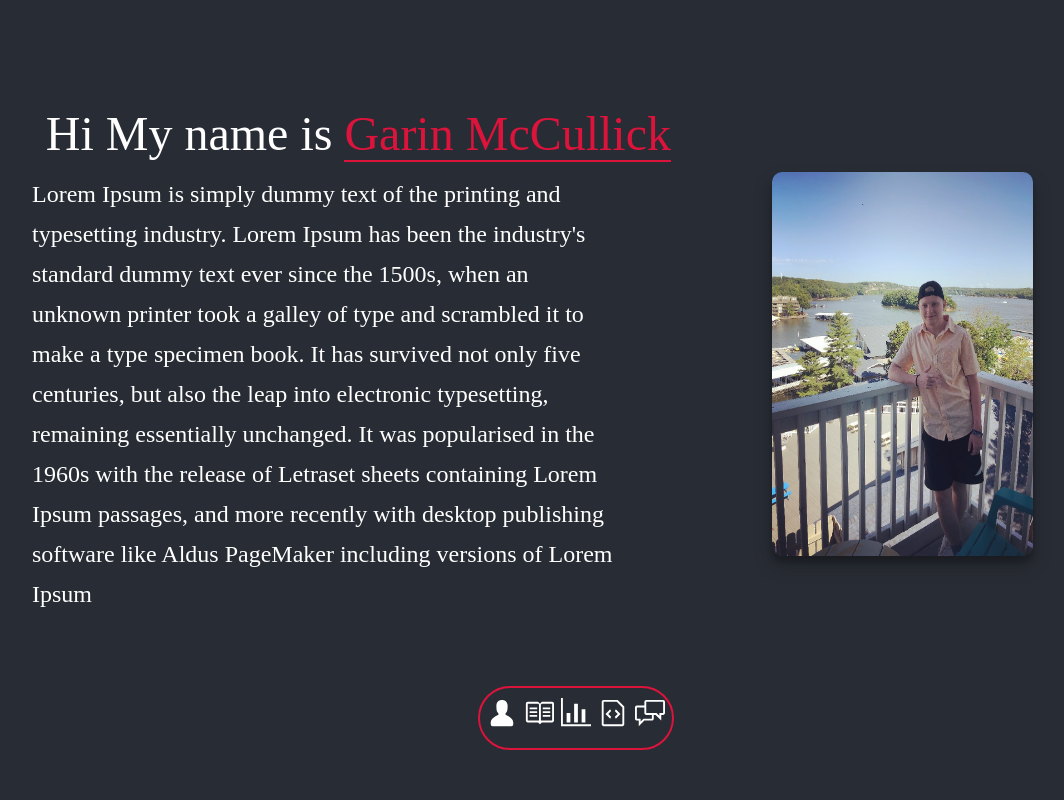
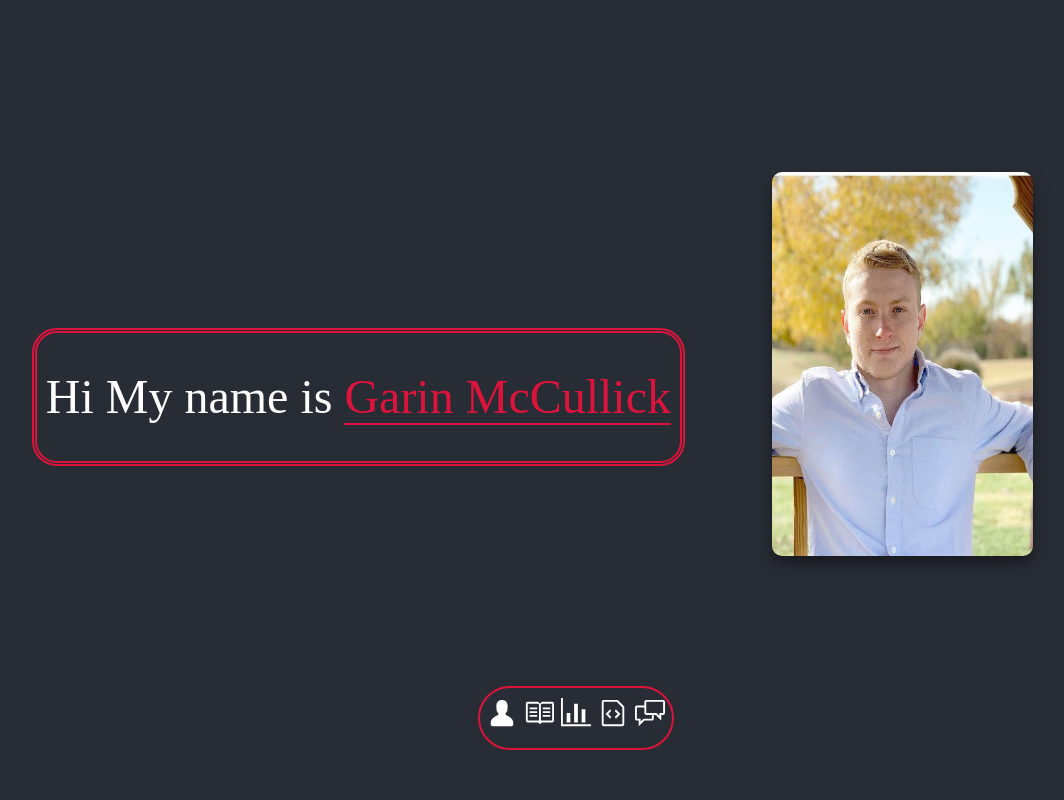
Before and after one commit to GarinMcCullick/PortfolioRedesign, a React (Create React App) app in the folder portfolio/: page / in a window 1280 px wide. Shown: the top 800 px of the page, without its empty margins (64-1128 px from the left). Built offline with nearby package versions, Linux system fonts and the light colour scheme.

Commit message:
changed landing page

```diff
--- a/portfolio/src/Components/LandingPage.js
+++ b/portfolio/src/Components/LandingPage.js
@@ -19,26 +19,27 @@ const InnerContainer = styled.div`
 const About = styled.div`
   width: 60%;
   height: 100%;
+  display: flex;
+  align-items: center;
+  justify-content: center;
 `;
 
 const Title = styled.div`
   margin-top: 10%;
   width: 100%;
-  height: 10%;
+  height: 20%;
   text-align: center;
   font-size: 48px;
+  border: 5px double crimson;
+  display: flex;
+  align-items: center;
+  justify-content: center;
+  border-radius: 25px;
 `;
 
 const Span = styled.span`
   color: crimson;
   border-bottom: 2px solid crimson;
-`;
-
-const Body = styled.div`
-  width: 90%;
-  height: auto;
-  font-size: 24px;
-  line-height: 2.5rem;
 `;
 
 const PictureContainer = styled.div`
@@ -68,23 +69,9 @@ export default function LandingPage() {
               Hi My name is <Span>Garin McCullick</Span>
             </h1>
           </Title>
-          <Body>
-            <p>
-              Lorem Ipsum is simply dummy text of the printing and typesetting
-              industry. Lorem Ipsum has been the industry's standard dummy text
-              ever since the 1500s, when an unknown printer took a galley of
-              type and scrambled it to make a type specimen book. It has
-              survived not only five centuries, but also the leap into
-              electronic typesetting, remaining essentially unchanged. It was
-              popularised in the 1960s with the release of Letraset sheets
-              containing Lorem Ipsum passages, and more recently with desktop
-              publishing software like Aldus PageMaker including versions of
-              Lorem Ipsum
-            </p>
-          </Body>
         </About>
         <PictureContainer>
-          <Pic src={process.env.PUBLIC_URL + "/profile2.jpg"}></Pic>
+          <Pic src={process.env.PUBLIC_URL + "/profile6.jpeg"}></Pic>
         </PictureContainer>
       </InnerContainer>
     </Container>
```
Also changed, not shown: portfolio/public/profile5.jpeg (added), portfolio/public/profile6.jpeg (added).
